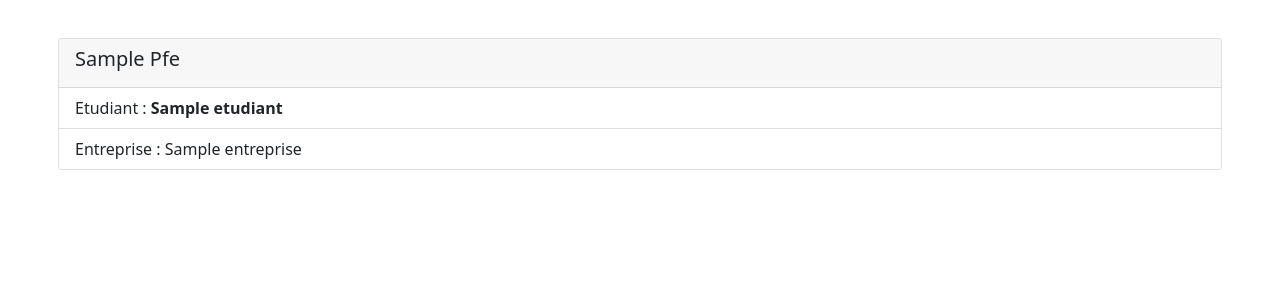
After one commit to omar-besbes/GL2-ExamenWeb, a Symfony app: template templates/pfe/show.html.twig in a window 1280 px wide. The commit adds this page. Shown: the top 300 px of the page. Run offline with Twig, Linux system fonts and the light colour scheme; the template is opened without the code that fills it: most values are stand-ins (such as "Sample title", 1, 10 or a date in 2020); some libraries are stand-ins or nearby versions.

Commit message:
PFE View

```diff
--- a/src/Controller/EntrepriseController.php
+++ b/src/Controller/EntrepriseController.php
@@ -13,7 +13,6 @@ class EntrepriseController extends AbstractController
 
 	public function __construct(private EntrepriseRepository $repository) {}
 
-	#[Route('/entreprise', name: 'app_entreprise')]
 	public function index(): Response
 	{
 		$entreprises = $this->repository->getAllwithPFEcount();
--- a/templates/entreprise/index.html.twig
+++ b/templates/entreprise/index.html.twig
@@ -59,7 +59,6 @@
                 </div>
             {% endfor %}
         </section>
-
     </div>
 
     <script src="https://cdn.jsdelivr.net/npm/bootstrap@5.1.3/dist/js/bootstrap.bundle.min.js"
--- /dev/null
+++ b/templates/pfe/show.html.twig
@@ -0,0 +1,47 @@
+{% extends 'base.html.twig' %}
+
+{% block title %}
+    PFE {{ pfe.titre }}
+{% endblock %}
+
+{% block stylesheets %}
+    <style>
+        body {
+            padding: 30px 50px;
+            font-family: Montserrat, serif;
+            font-weight: normal;
+            margin: auto;
+        }
+
+        image {
+            max-width: 100%;
+            height: auto;
+        }
+
+        .alert {
+            transition: 0.7s ease-in;
+        }
+    </style>
+
+    <link href="https://cdn.jsdelivr.net/npm/bootstrap@5.1.3/dist/css/bootstrap.min.css" rel="stylesheet"
+          integrity="sha384-1BmE4kWBq78iYhFldvKuhfTAU6auU8tT94WrHftjDbrCEXSU1oBoqyl2QvZ6jIW3" crossorigin="anonymous">
+{% endblock %}
+
+{% block body %}
+    <div class="card m-2">
+        <div class="card-header">
+            <h5 class="card-title">
+                {{ pfe.titre|title }}
+            </h5>
+        </div>
+        <ul class="list-group list-group-flush ca">
+            <li class="list-group-item card-text">
+                Etudiant : <strong> {{ pfe.etudiant }} </strong>
+            </li>
+            <li class="list-group-item card-text">
+                Entreprise : {{ pfe.entreprise }}
+            </li>
+        </ul>
+    </div>
+
+{% endblock %}
```
Also changed, not shown: config/routes.yaml (+14 -0 lines), src/Controller/PfeController.php (+11 -3 lines), templates/pfe/index.html.twig (+58 -10 lines).
